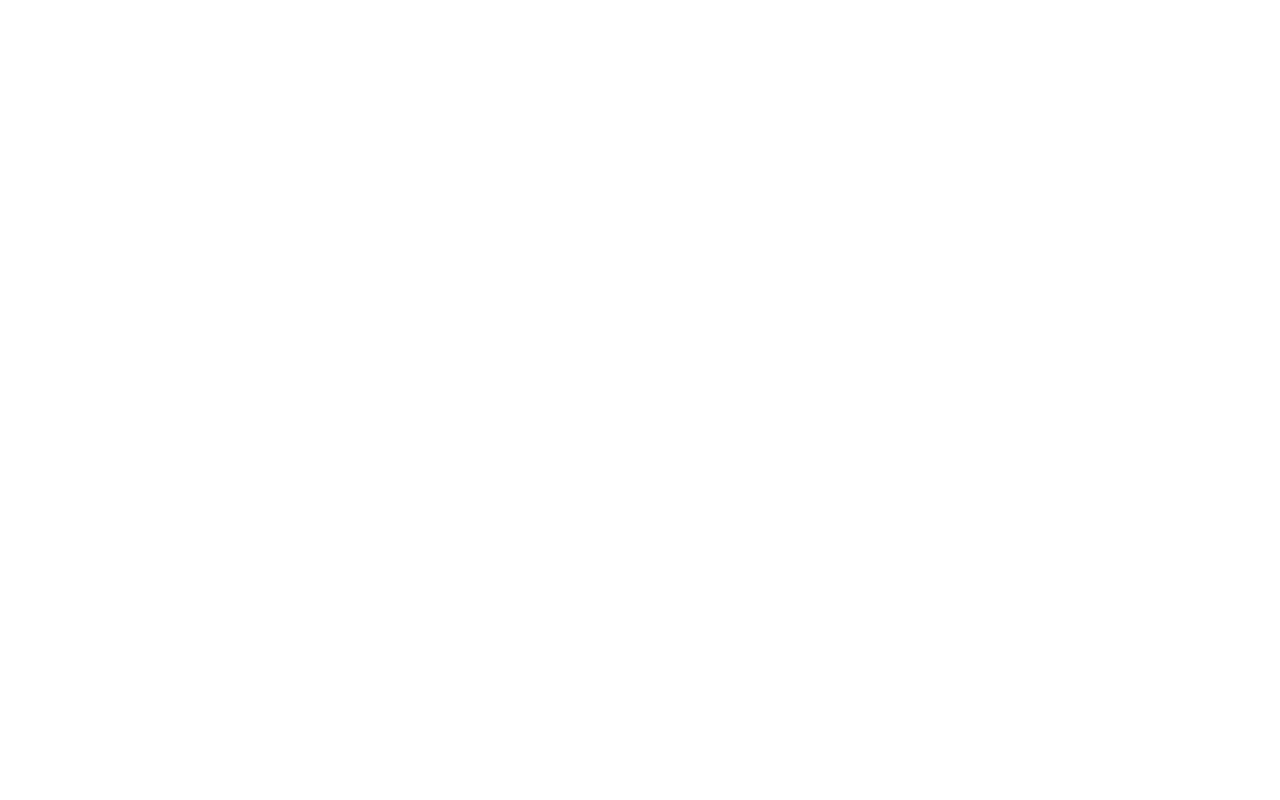
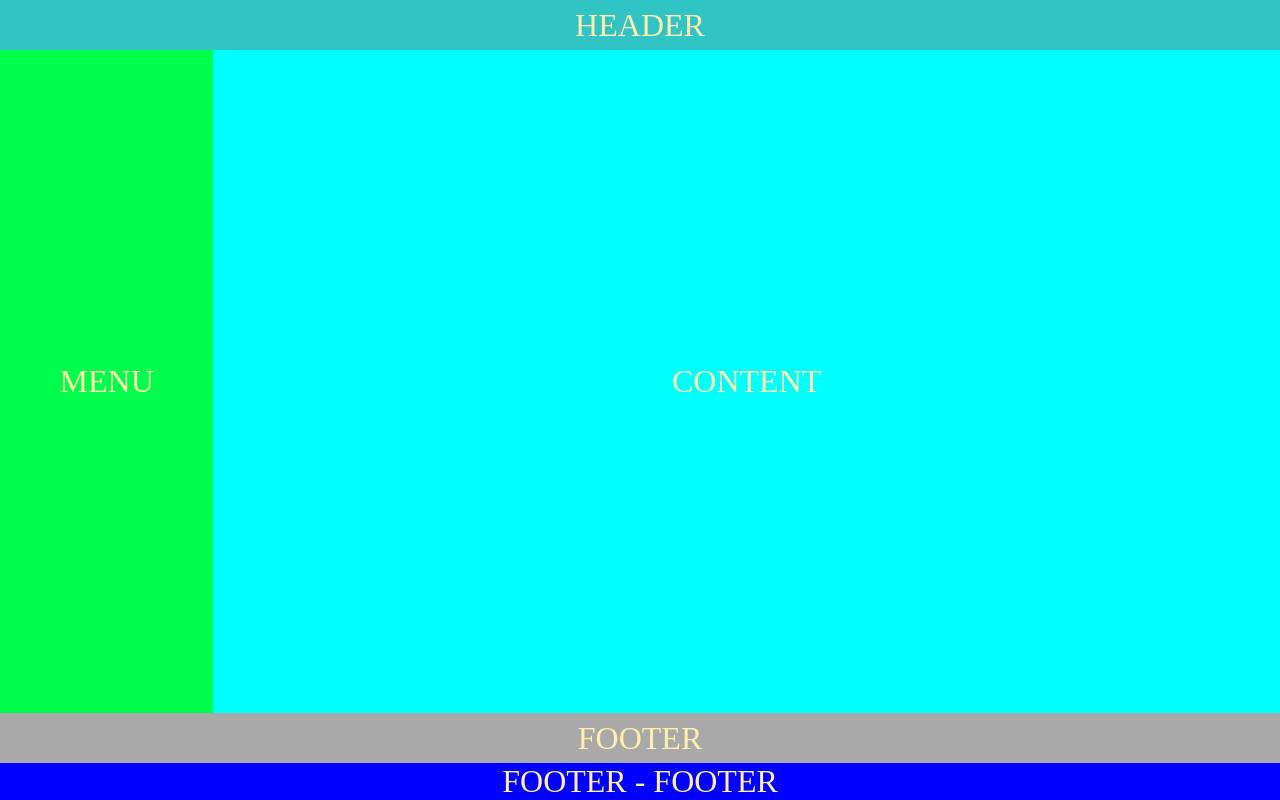
Before and after one commit to Shajedul-Shazid/grid-practices, a plain HTML site: page index.html in a window 1280 px wide. Drawn offline with Linux system fonts and the light colour scheme.

Commit message:
visually grid testing done

```diff
--- a/index.html
+++ b/index.html
@@ -4,10 +4,60 @@
     <meta charset="UTF-8">
     <meta name="viewport" content="width=device-width, initial-scale=1.0">
     <title>grid practices</title>
+    <link rel="stylesheet" href="style.css">
+    <style>
+        html,body{
+            background-color: bisque;
+            height: 100%;
+            margin: 0;
+        }
+        .container{
+            height: 100%;
+            display: grid;
+            grid-template-columns: repeat(12, 1fr);
+            grid-template-rows: 50px 1fr 50px;
+            grid-template-areas:
+            "h h h h h h h h h h h h"
+            "m m c c c c c c c c c c"
+            "f f f f f f f f f f f f"
+            "n n n n n n n n n n n n"
+            ;
+        }
+        .header{
+            background-color:rgb(48, 196, 196);
+            /* grid-column: 2 / -1; */
+            grid-area: h;
+
+        }
+        .menu{
+            background-color: rgb(0, 255, 76);
+            /* grid-row: 1 / 3; */
+            grid-area: m;
+
+        }
+        .content{
+            background-color: aqua;
+            /* grid-column: 2 / -1; */
+            grid-area: c;
+        }
+        .footer{
+            background-color: darkgrey;
+            /* grid-column: 1 / -1; */
+            grid-area: f;
+        }
+        .footer-footer{
+            background-color: blue;
+            grid-area: n;
+        }
+    </style>
 </head>
 <body>
-
-
-
+    <div class="container">
+        <div class="header">HEADER</div>
+        <div class="menu">MENU</div>
+        <div class="content">CONTENT</div>
+        <div class="footer">FOOTER</div>
+        <div class="footer-footer">FOOTER - FOOTER</div>
+    </div>
 </body>
 </html>
--- /dev/null
+++ b/style.css
@@ -0,0 +1,7 @@
+.container > div {
+    display: flex;
+    justify-content: center;
+    align-items: center;
+    font-size: 2em;
+    color: #ffeead;
+  }
```
